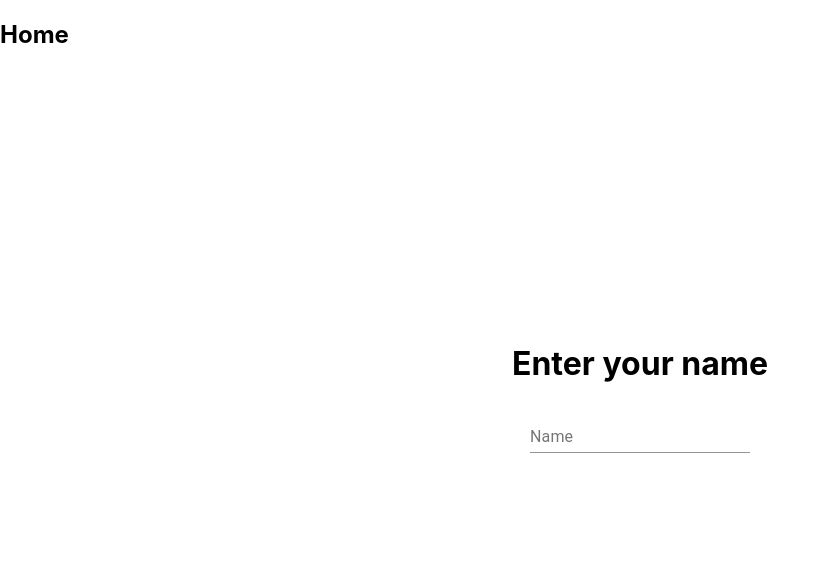
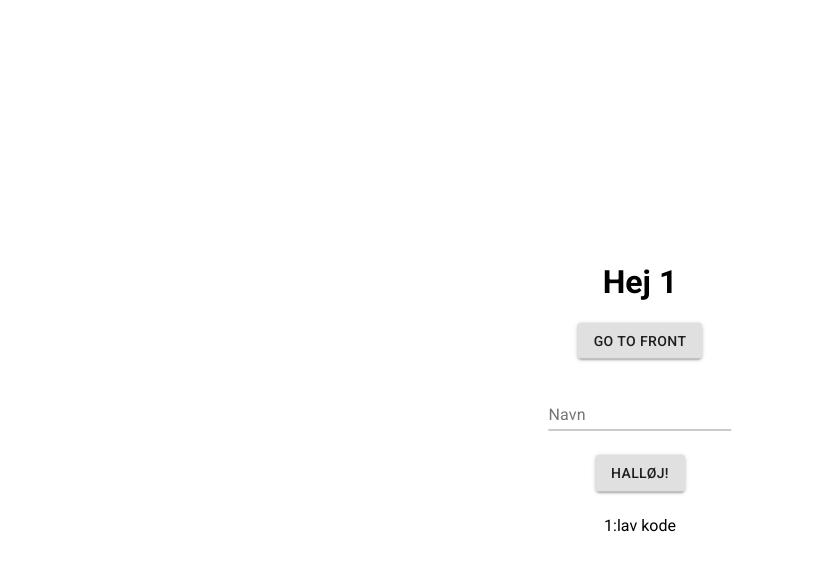
Before and after one commit to ExpectedInt64/HelloWorld, a React (Create React App) app in the folder web/: page /#/welcome/1 in a window 1280 px wide. Shown: the top 570 px of the page, without its empty margins (0-829 px from the left). Built offline with nearby package versions, Linux system fonts and the light colour scheme.

Commit message:
Routing added

```diff
--- a/web/package.json
+++ b/web/package.json
@@ -7,10 +7,13 @@
     "@testing-library/jest-dom": "^5.14.1",
     "@testing-library/react": "^11.2.7",
     "@testing-library/user-event": "^12.8.3",
+    "mobx": "^6.3.3",
+    "mobx-react-lite": "^3.2.1",
     "react": "^17.0.2",
     "react-dom": "^17.0.2",
     "react-router-dom": "^5.3.0",
     "react-scripts": "4.0.3",
+    "uuid": "^8.3.2",
     "web-vitals": "^1.1.2"
   },
   "scripts": {
--- a/web/public/index.html
+++ b/web/public/index.html
@@ -3,6 +3,7 @@
   <head>
     <meta charset="utf-8" />
     <link rel="icon" href="%PUBLIC_URL%/favicon.ico" />
+    <link rel="stylesheet" href="https://fonts.googleapis.com/css?family=Roboto:300,400,500,700&display=swap" />
     <meta name="viewport" content="width=device-width, initial-scale=1" />
     <meta name="theme-color" content="#000000" />
     <meta
--- a/web/src/App.js
+++ b/web/src/App.js
@@ -2,136 +2,64 @@ import React from "react";
 import Button from '@material-ui/core/Button'
 import TextField from '@material-ui/core/TextField';
 import Grid from '@material-ui/core/Grid';
+import {Welcome} from "./Welcome";
+import {observer} from "mobx-react-lite";
+import {Todos} from "./Todo";
 import {
     BrowserRouter as Router,
     Switch,
     Route,
     Link,
     useRouteMatch,
-  useParams
+    useParams,
+    useHistory
 } from "react-router-dom";
 
-export default function App() {
+function App() {
+    const history = useHistory();
+
     return (
-      <Router>
-        <div>
-          <div style={{
+        <div className={"App"} style={{
             position: 'absolute', left: '50%', top: '50%',
             transform: 'translate(-50%, -50%)'
         }}>
+            <header className={"App-header"}>
+
+
                 <Grid container spacing={3}>
                     <Grid item xs={12}>
-                <NameForm/>
+                        <center>
+                        <Switch>
+                            <Route path={"/welcome/:id"} component={Welcome}></Route>
+                            <Route exact path={"/"} render={()=><h1>Startside</h1>}/>
+                            <Route render={()=><h1>404</h1>}/>
+                        </Switch>
+                        </center>
                     </Grid>
-              <Grid item xs={6}>
+                    <Grid item xs={12}>
+                        <center><TextField id={"nameField"} label={"Navn"}></TextField></center>
+                    </Grid>
+                    <Grid item xs={12}>
+                        <center><Button variant="contained" onClick={() => {
+                            let name = (document.getElementById("nameField").value)
+                            history.push("/welcome/"+name);
+                            Todos.addTodo({name: name})
+                        }}>Halløj!</Button></center>
+                    </Grid>
+                    <Grid item xs={12}>
+                        <center>
+                        {Todos.todos.map((todo) => {
+                            return <div key={todo.id}>{todo.id}:{todo.name}</div>
+                        })}
+                        </center>
+                    </Grid>
+                    <Grid item xs={12}>
+
                     </Grid>
                 </Grid>
-
-          </div>
-
-
-          <Switch>
-            <Route path="/about">
-              <About />
-            </Route>
-            <Route path="/topics">
-              <Topics />
-            </Route>
-            <Route path="/">
-              <Home />
-            </Route>
-          </Switch>
-        </div>
-      </Router>
-  );
-}
-
-function getName(name){
-  console.log("Test")
-  return <h1>{name}</h1>
-}
-
-function Home() {
-  return <h2>Home</h2>;
-}
-
-function About() {
-  return <h2>About</h2>;
-}
-
-class NameForm extends React.Component {
-  constructor(props) {
-    super(props);
-    this.state = {value: ''};
-
-    this.handleChange = this.handleChange.bind(this);
-    this.handleSubmit = this.handleSubmit.bind(this);
-  }
-
-  handleChange(event) {
-    this.setState({value: event.target.value});
-  }
-
-  handleSubmit(event) {
-    alert('A name was submitted: ' + this.state.value);
-    event.preventDefault();
-  }
-
-  render() {
-    return (
-        <form onSubmit={this.handleSubmit}>
-          <center>
-            <h1 value={""}>Enter your name</h1>
-            <TextField label={"Name"} value={this.state.value} onChange={this.handleChange} onKeyUp={(e)=>{
-              if(e.key==="Enter"){
-                this.handleSubmit(e.key);
-              }
-            }}></TextField>
-          </center>
-        </form>
-    );
-  }
-}
-
-
-function Topics() {
-  let match = useRouteMatch();
-
-  return (
-      <div>
-        <h2>Topics</h2>
-
-        <ul>
-          <li>
-            <Link to={`${match.url}/components`}>Components</Link>
-          </li>
-          <li>
-            <Link to={`${match.url}/props-v-state`}>
-              Props v. State
-            </Link>
-          </li>
-          <li>
-
-          </li>
-        </ul>
-
-        {/* The Topics page has its own <Switch> with more routes
-          that build on the /topics URL path. You can think of the
-          2nd <Route> here as an "index" page for all topics, or
-          the page that is shown when no topic is selected */}
-        <Switch>
-          <Route path={`${match.path}/:topicId`}>
-            <Topic />
-          </Route>
-          <Route path={match.path}>
-            <h3>Please select a topic.</h3>
-          </Route>
-        </Switch>
+            </header>
         </div>
     );
 }
 
-function Topic() {
-  let { topicId } = useParams();
-  return <h3>Requested topic ID: {topicId}</h3>;
-}
+export default observer(App);
--- /dev/null
+++ b/web/src/Todo.js
@@ -0,0 +1,15 @@
+import {makeAutoObservable} from "mobx";
+import {v4} from "uuid"
+
+class TodoStore {
+    todos = [{name:"lav kode", id:"1"}]
+
+    constructor(props) {
+        makeAutoObservable(this,{},{autoBind:true});
+    }
+    addTodo(todo){
+        todo.id=this.todos.length+1;
+        this.todos.push(todo)
+    }
+}
+export const Todos = new TodoStore();
--- /dev/null
+++ b/web/src/Welcome.js
@@ -0,0 +1,10 @@
+import {useParams} from "react-router-dom";
+import Button from '@material-ui/core/Button';
+
+export const Welcome = ({history,match})=>{
+    console.log(history);
+    console.log(match);
+    let {id} = useParams();
+    return (<div><center><h1>Hej {id}</h1>
+    <Button variant="contained" onClick={()=>history.push("/")}>Go to front</Button></center></div>)
+}
--- a/web/src/index.css
+++ b/web/src/index.css
@@ -1,8 +1,6 @@
 body {
   margin: 0;
-  font-family: -apple-system, BlinkMacSystemFont, 'Segoe UI', 'Roboto', 'Oxygen',
-    'Ubuntu', 'Cantarell', 'Fira Sans', 'Droid Sans', 'Helvetica Neue',
-    sans-serif;
+  font-family: 'Roboto';
   -webkit-font-smoothing: antialiased;
   -moz-osx-font-smoothing: grayscale;
 }
--- a/web/src/index.js
+++ b/web/src/index.js
@@ -3,10 +3,13 @@ import ReactDOM from 'react-dom';
 import './index.css';
 import App from './App';
 import reportWebVitals from './reportWebVitals';
+import {HashRouter} from "react-router-dom";
 
 ReactDOM.render(
   <React.StrictMode>
+      <HashRouter>
     <App />
+      </HashRouter>
   </React.StrictMode>,
   document.getElementById('root')
 );
```
Also changed, not shown: 1 other file (tests, documents, lock files or other folders). Lines whose indentation alone changed are shown as unchanged.
